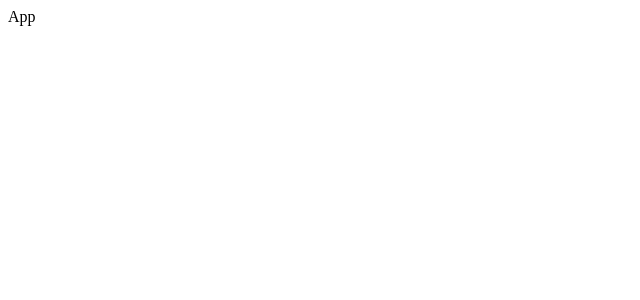
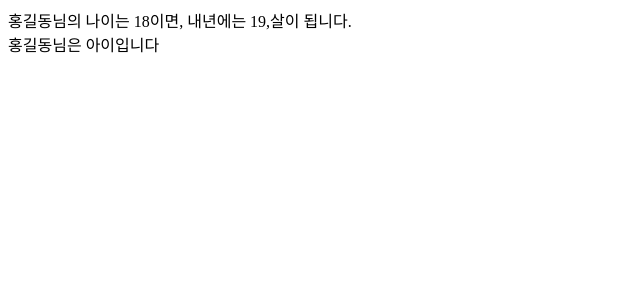
Before and after one commit to jjds1126/react-01-todo, a React (Vite) app: page / in a window 1280 px wide. Shown: the top 300 px of the page, without its empty margins (0-640 px from the left). Built offline with nearby package versions, Linux system fonts and the light colour scheme.

Commit message:
return에 대한 설명

```diff
--- a/src/App.jsx
+++ b/src/App.jsx
@@ -1,5 +1,15 @@
 function App() {
-    return <>App</>
+    /* return 문의 최상단 부모 태그(컴포넌트) 는 무적건 1개만 있어야함 */
+
+    let a = "홍길동";
+    let b = 18;
+    return <>
+        {/* 자바스크립트를 실행한 결과물을 리턴에 포함 시키겠다 => 값이 나와야 함*/}
+        {/* 문은 불가능 함 +> if문, for문, 함수 선언문, 변수 선언문, etc */}
+        {/* 계산을 시켜서 변수에 저장하는 할당문도 불가능 */}
+        <div>{a}님의 나이는 {b}이면, 내년에는 {b+1},살이 됩니다. </div>
+        <div>{a}님은 {b > 20 ? "성인" : "아이"}입니다</div>
+    </>;
 }
 
 export default App;
```
